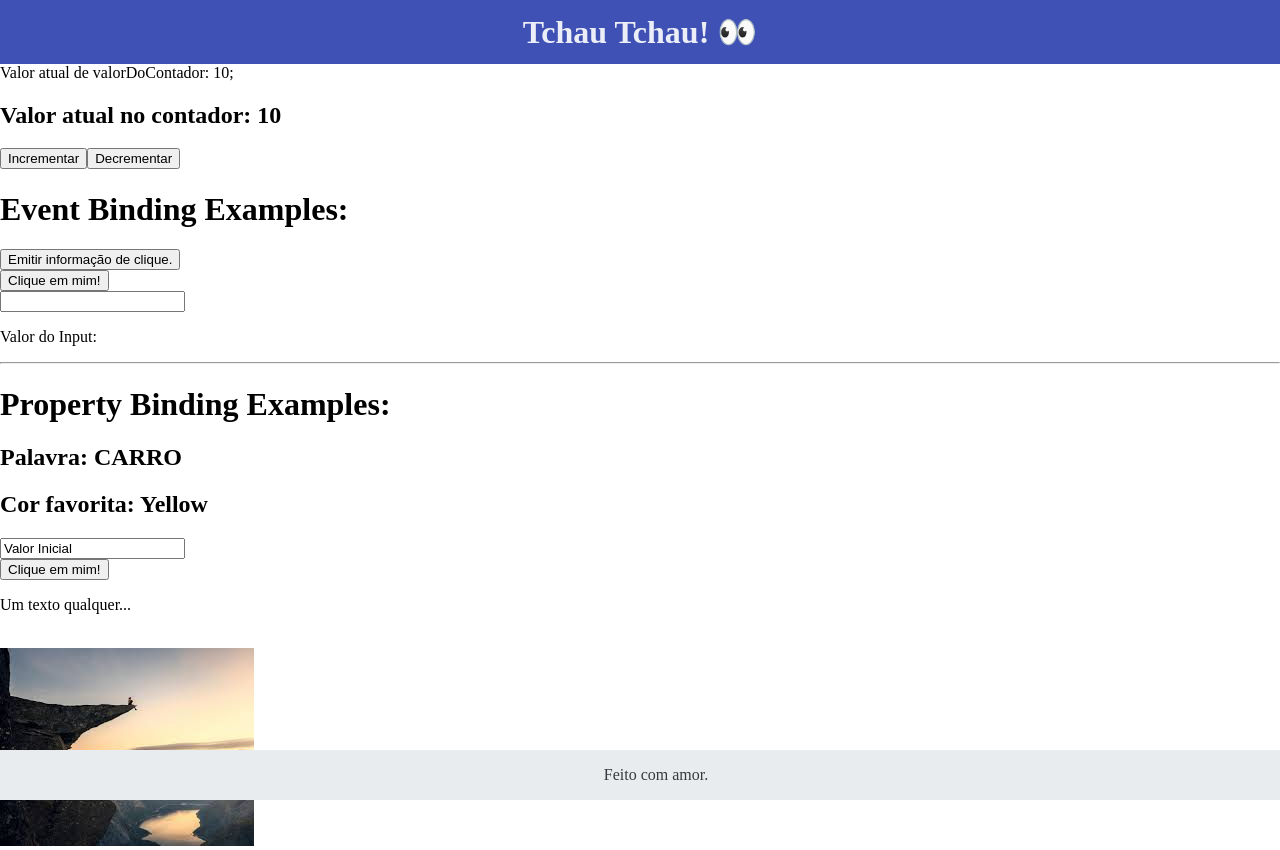
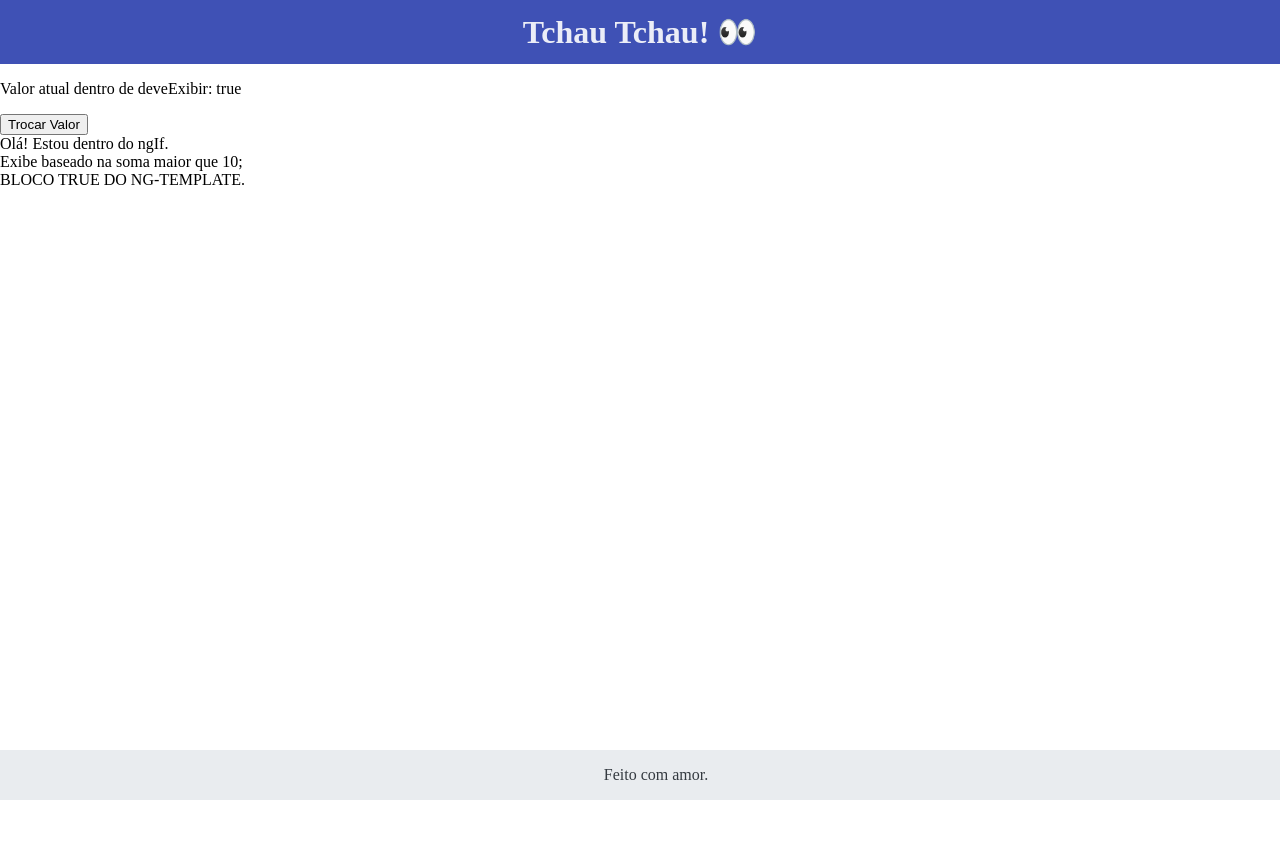
Before and after one commit to rmkarato/gama-accenture-angular, an Angular app: page / in a window 1280 px wide. After the commit the page ends 800 px from the top, so only its background shows below. Built offline with nearby package versions, Linux system fonts and the light colour scheme.

Commit message:
diretivas estruturais

```diff
--- a/src/app/app.component.html
+++ b/src/app/app.component.html
@@ -2,10 +2,13 @@
     [titleHeader]="titleHeader"
 ></app-header>
 
-<app-data-binding-exercise
+<app-exercicio-diretivas>
+</app-exercicio-diretivas>
+
+<!-- <app-data-binding-exercise
     [word]="word"
     [color]="favoriteColor"
     (clicked)="onClicked($event)"
-></app-data-binding-exercise>
+></app-data-binding-exercise> -->
 
 <app-footer></app-footer>
--- a/src/app/app.module.ts
+++ b/src/app/app.module.ts
@@ -7,6 +7,7 @@ import { FooterComponent } from './footer/footer.component';
 import { HomeComponent } from './home/home.component';
 import { DataBindingExerciseComponent } from './data-binding-exercise/data-binding-exercise.component';
 import { ExercicioContadorComponent } from './exercicio-contador/exercicio-contador.component';
+import { ExercicioDiretivasComponent } from './exercicio-diretivas/exercicio-diretivas.component';
 
 @NgModule({
   declarations: [
@@ -15,7 +16,8 @@ import { ExercicioContadorComponent } from './exercicio-contador/exercicio-conta
     FooterComponent,
     HomeComponent,
     DataBindingExerciseComponent,
-    ExercicioContadorComponent
+    ExercicioContadorComponent,
+    ExercicioDiretivasComponent
   ],
   imports: [
     BrowserModule
--- /dev/null
+++ b/src/app/exercicio-diretivas/exercicio-diretivas.component.html
@@ -0,0 +1,18 @@
+<p>Valor atual dentro de deveExibir: {{ deveExibir }}</p>
+<button (click)="trocarValor()"> Trocar Valor </button>
+
+<div *ngIf="deveExibir; else elseBlock">
+    Olá! Estou dentro do ngIf.
+</div>
+
+<ng-template #elseBlock>
+    Vou ser exibido quado "deveExibir" for false!
+</ng-template>
+
+<div *ngIf="soma(5,6) > 10">
+    Exibe baseado na soma maior que 10;
+</div>
+
+<div *ngIf="deveExibir; then thenBlock else elseBlock2"></div>
+<ng-template #thenBlock>BLOCO TRUE DO NG-TEMPLATE.</ng-template>
+<ng-template #elseBlock2>BLOCO FALSE DO NG-TEMPLATE.</ng-template>
--- /dev/null
+++ b/src/app/exercicio-diretivas/exercicio-diretivas.component.ts
@@ -0,0 +1,22 @@
+import { i18nMetaToJSDoc } from '@angular/compiler/src/render3/view/i18n/meta';
+import { Component } from '@angular/core';
+
+@Component({
+  selector: 'app-exercicio-diretivas',
+  templateUrl: './exercicio-diretivas.component.html',
+  styleUrls: ['./exercicio-diretivas.component.scss']
+})
+
+export class ExercicioDiretivasComponent {
+
+  deveExibir = true;
+
+  trocarValor() {
+    this.deveExibir = !this.deveExibir
+  }
+
+  soma(num1, num2) {
+    return num1 + num2;
+  }
+
+}
```
Also changed, not shown: src/app/exercicio-diretivas/exercicio-diretivas.component.scss (added), 1 other file (tests, documents, lock files or other folders).
